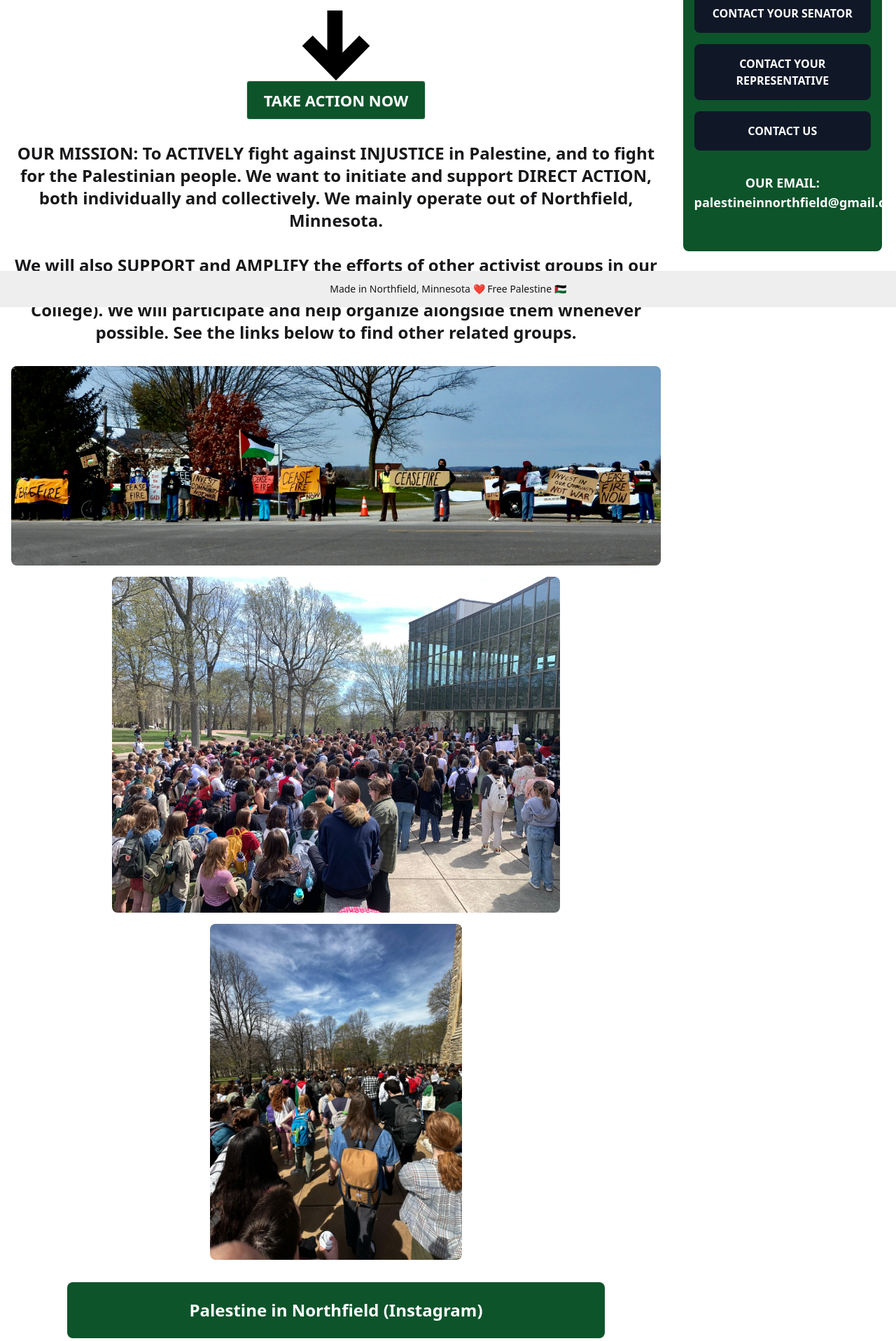
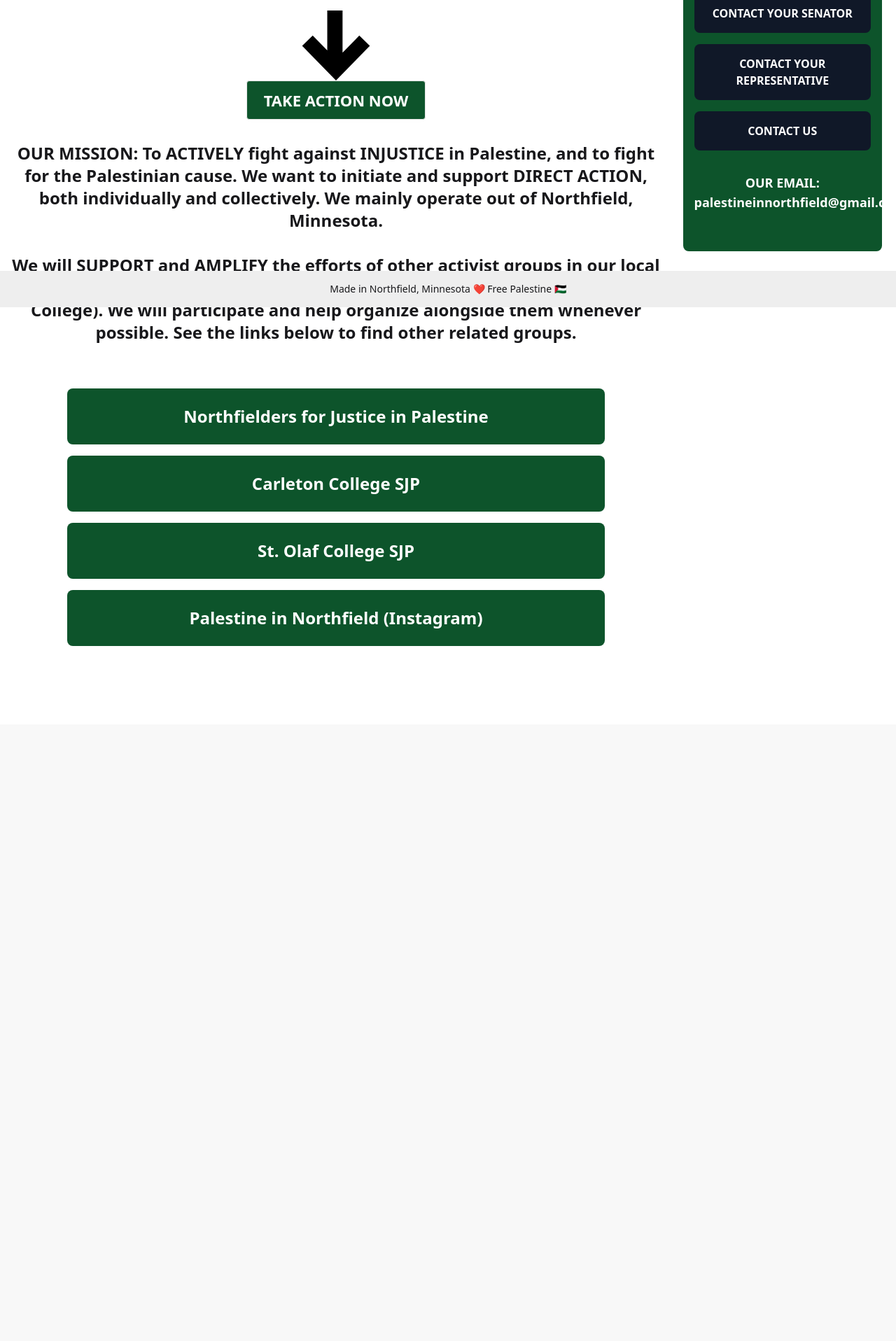
Before and after one commit to VictoryMa8/palestine-in-northfield, a Django app: page / in a window 1280 px wide. Shown: the part 361-2277 px from the top of the page at 70% size. After the commit the page ends 1284 px from the top, so only its background shows below. Run offline with Django 5.2, Linux system fonts and the light colour scheme; style sheets or scripts are compiled from the project's sources.

Commit message:
Removed the images for now

```diff
--- a/frontend/templates/about.html
+++ b/frontend/templates/about.html
@@ -10,7 +10,7 @@
 <img src="{% static 'assets/images/image1.JPG' %}" class="rounded-box max-h-100 mt-8 mx-4"/>
 <h1 class="text-2xl text-center mt-8 font-bold px-4 mx-4"><b>Palestine in Northfield</b> (PIN) grew out of an identified need and desire to DO unemcumbered actions, SHARE what's happening anywhere in Northfield and nearby areas, SUPPORT each other's efforts, and AMPLIFY the work of each individual group (PIN, NJP/I, and Students for Justice in Palestine at St. Olaf College/Carleton College).</h1>
 <img class="h-30 mt-8" src="{% static 'assets/images/palestine-flag.svg' %}">
-<h1 class="text-2xl text-center mt-8 font-bold px-4 mx-4">Through our emails, the Instagram page, and this website, we seek to connect the Northfield Palestinian activist community and reduce isolated silos of initiatives. PIN is loosely, flexibly, and gently organized, spontaneous and nimble; PIN shares the work of other groups and also works independently. We invite you to come to our Sunday night zoom meetings. Please email us our use the contact form for more information.</h1>
+<h1 class="text-2xl text-center mt-8 font-bold px-4 mx-4">Through our emails, the Instagram page, and this website, we seek to connect the Northfield Palestinian activist community and reduce isolated silos of initiatives. PIN is loosely, flexibly, and gently organized, spontaneous and nimble; PIN shares the work of other groups and also works independently. We invite you to come to our Sunday night zoom meetings. Please email us or use the contact form for more information.</h1>
 <hr class="mt-8">
 <h1 class="text-2xl text-center mt-4 px-4 mx-4"><b>We are:</b> An intergenerational community in Northfield united by passion for justice in Palestine<h1>
 <h1 class="text-2xl text-center mt-4 px-4 mx-4"><b>We aspire to:</b> Provide communication between groups that exist in Northfield<h1>
--- a/frontend/templates/index.html
+++ b/frontend/templates/index.html
@@ -37,29 +37,19 @@
         </div>
       </div>
     </dialog>
-    <h1 class="text-2xl text-center mt-8 font-bold px-4">OUR MISSION: To ACTIVELY fight against INJUSTICE in Palestine, and to fight for the Palestinian people. We want to initiate and support DIRECT ACTION, both individually and collectively. We mainly operate out of Northfield, Minnesota.</h1>
-    <h1 class="text-2xl text-center mt-8 font-bold px-4"> We will also SUPPORT and AMPLIFY the efforts of other activist groups in our local community, which include NJP/I, SJP (Carleton College), and SJP (St. Olaf College). We will participate and help organize alongside them whenever possible. See the links below to find other related groups.</h1>
+    <h1 class="text-2xl text-center mt-8 font-bold px-4">OUR MISSION: To ACTIVELY fight against INJUSTICE in Palestine, and to fight for the Palestinian cause. We want to initiate and support DIRECT ACTION, both individually and collectively. We mainly operate out of Northfield, Minnesota.</h1>
+    <h1 class="text-2xl text-center mt-8 font-bold px-4"> We will SUPPORT and AMPLIFY the efforts of other activist groups in our local community, which include NJP/I, SJP (Carleton College), and SJP (St. Olaf College). We will participate and help organize alongside them whenever possible. See the links below to find other related groups.</h1>
     <div class="flex flex-wrap items-center justify-center mt-8 mx-4 gap-4">
-      <img src="{% static 'assets/images/image1.JPG' %}" class="rounded-box max-h-100"/>
-      <img src="{% static 'assets/images/palestine2.JPG' %}" class="rounded-box max-h-120"/>
-      <img src="{% static 'assets/images/palestine1.JPG' %}" class="rounded-box max-h-120"/>
+
     </div>
     <div class="flex flex-wrap gap-4 items-center justify-center my-8">
-      <a class="text-2xl text-center text-white font-bold bg-green-900 hover:bg-green-700 w-4/5 p-6 rounded-lg mx-auto" target="_blank" href="https://www.instagram.com/palestineinnorthfield/">Palestine in Northfield (Instagram)</a>
       <a class="text-2xl text-center text-white font-bold bg-green-900 hover:bg-green-700 w-4/5 p-6 rounded-lg mx-auto" target="_blank" href="https://njpmn.org/">Northfielders for Justice in Palestine</a>
       <a class="text-2xl text-center text-white font-bold bg-green-900 hover:bg-green-700 w-4/5 p-6 rounded-lg mx-auto" target="_blank" href="https://www.instagram.com/sjpcarletoncollege/">Carleton College SJP</a>
       <a class="text-2xl text-center text-white font-bold bg-green-900 hover:bg-green-700 w-4/5 p-6 rounded-lg mx-auto" target="_blank" href="https://www.instagram.com/sjpstolafcollege/">St. Olaf College SJP</a>
+      <a class="text-2xl text-center text-white font-bold bg-green-900 hover:bg-green-700 w-4/5 p-6 rounded-lg mx-auto" target="_blank" href="https://www.instagram.com/palestineinnorthfield/">Palestine in Northfield (Instagram)</a>
     </div>
     <div class="flex flex-wrap items-center justify-center mx-4 gap-4 mb-20">
-      <img src="{% static 'assets/images/image2.jpeg' %}" class="rounded-box max-h-100"/>
-      <img src="{% static 'assets/images/image3.jpeg' %}" class="rounded-box max-h-100"/>
-      <img src="{% static 'assets/images/image4.jpeg' %}" class="rounded-box max-h-90"/>
-      <img src="{% static 'assets/images/image5.jpeg' %}" class="rounded-box max-h-100"/>
-      <img src="{% static 'assets/images/image6.jpeg' %}" class="rounded-box max-h-100"/>
-      <img src="{% static 'assets/images/image7.jpeg' %}" class="rounded-box max-h-100"/>
-      <img src="{% static 'assets/images/image8.jpeg' %}" class="rounded-box max-h-100"/>
-      <img src="{% static 'assets/images/image9.jpeg' %}" class="rounded-box max-h-100"/>
-      <img src="{% static 'assets/images/image10.jpg' %}" class="rounded-box max-h-100"/>
+
     </div>
   </div>
 </div>
```
Also changed, not shown: frontend/static/note.txt (+13 -0 lines).
